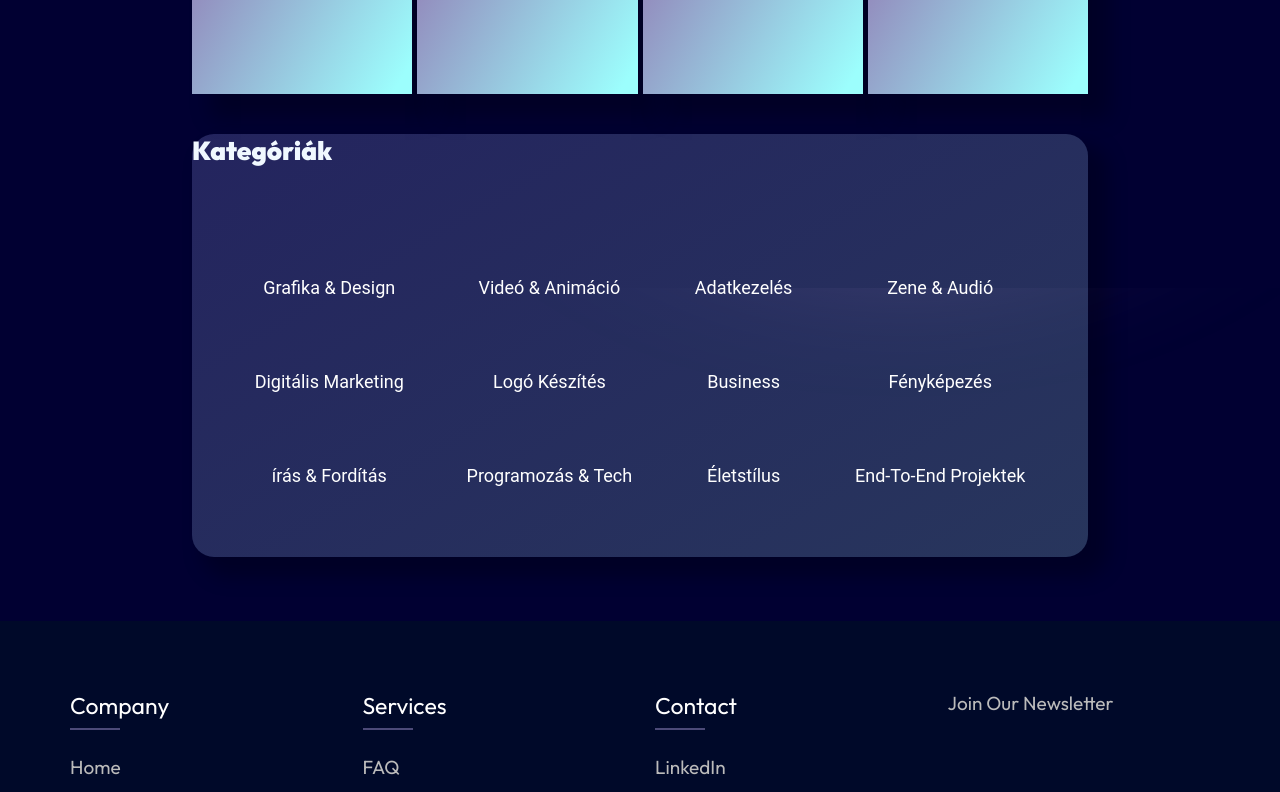
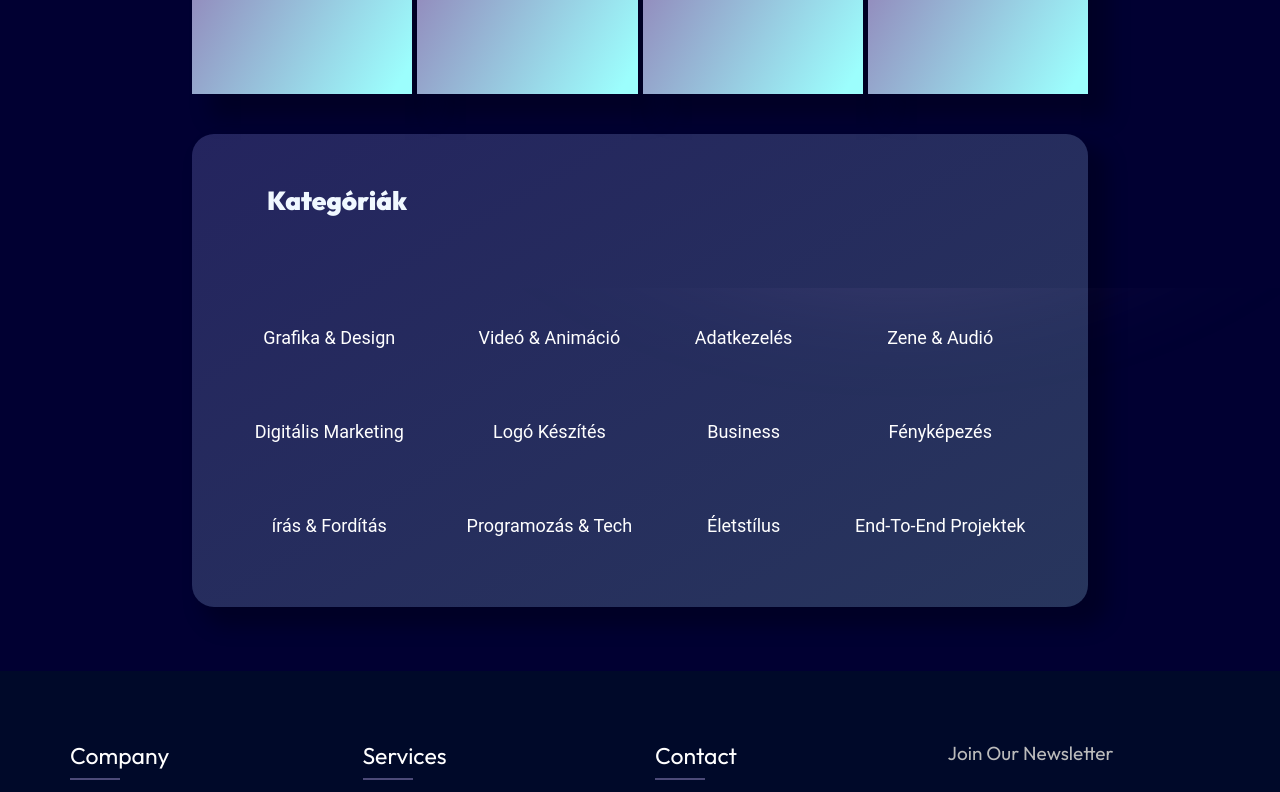
Before and after one commit to zsiza/JobCompass, an Angular app in the folder Angular/JobCompass/: page / in a window 1280 px wide. Shown: the part 1060-1852 px from the top of the page. Built offline with nearby package versions, Linux system fonts and the light colour scheme.

Commit message:
Kategória cím padding javítva

```diff
--- a/Angular/JobCompass/src/app/pages/home/home.component.css
+++ b/Angular/JobCompass/src/app/pages/home/home.component.css
@@ -61,6 +61,7 @@ body {
     font-weight: bold;
     font-size: 26px;
     margin-bottom: 40px;
+    padding-left: 75px;
 }
 #popular-card-container{
     display: flex;
@@ -81,6 +82,7 @@ body {
   border-radius: 22px;
   background: linear-gradient(150deg, rgba(128, 128, 215, 0.27) -9.45%, rgba(146, 206, 207, 0.27) 111.55%);
   box-shadow: 15px 15px 19px 5px rgba(0, 0, 0, 0.25);
+  padding-top: 50px;
 }
 #categories-body{
   display:flex;
```
